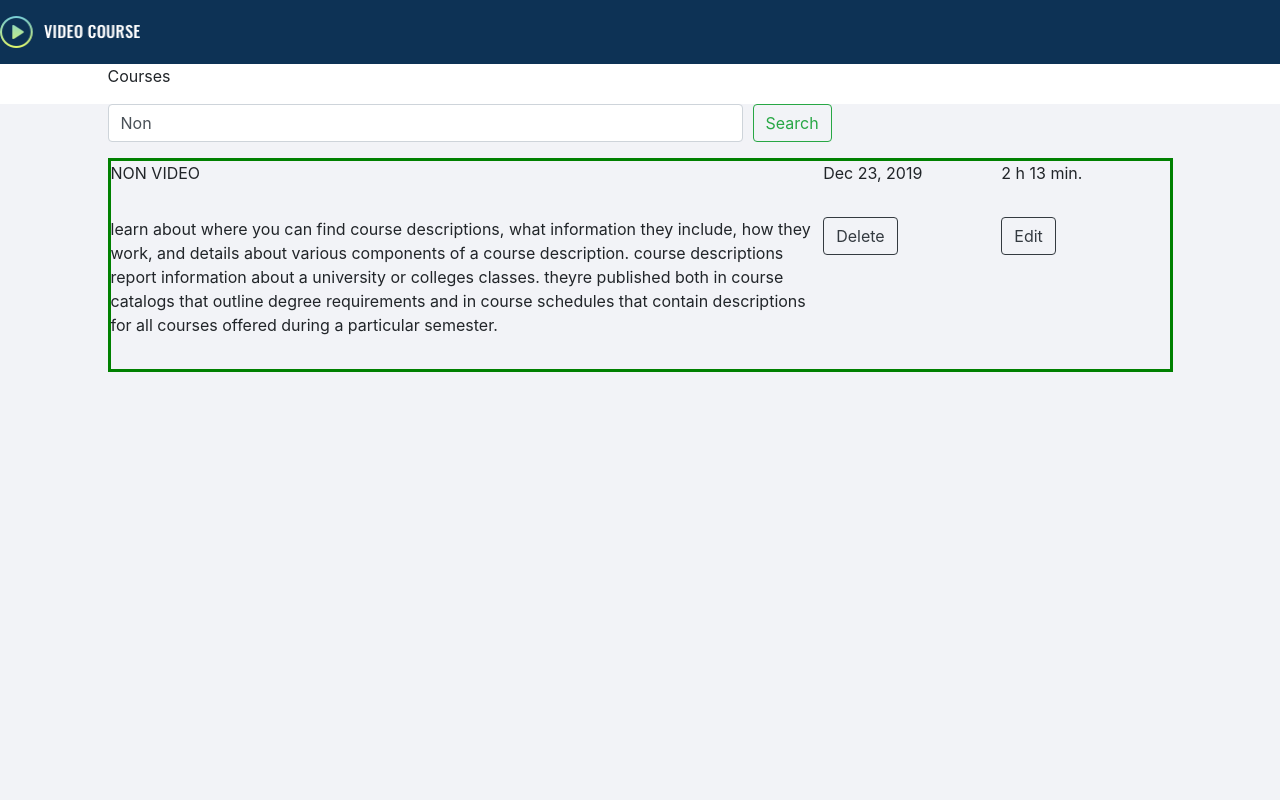
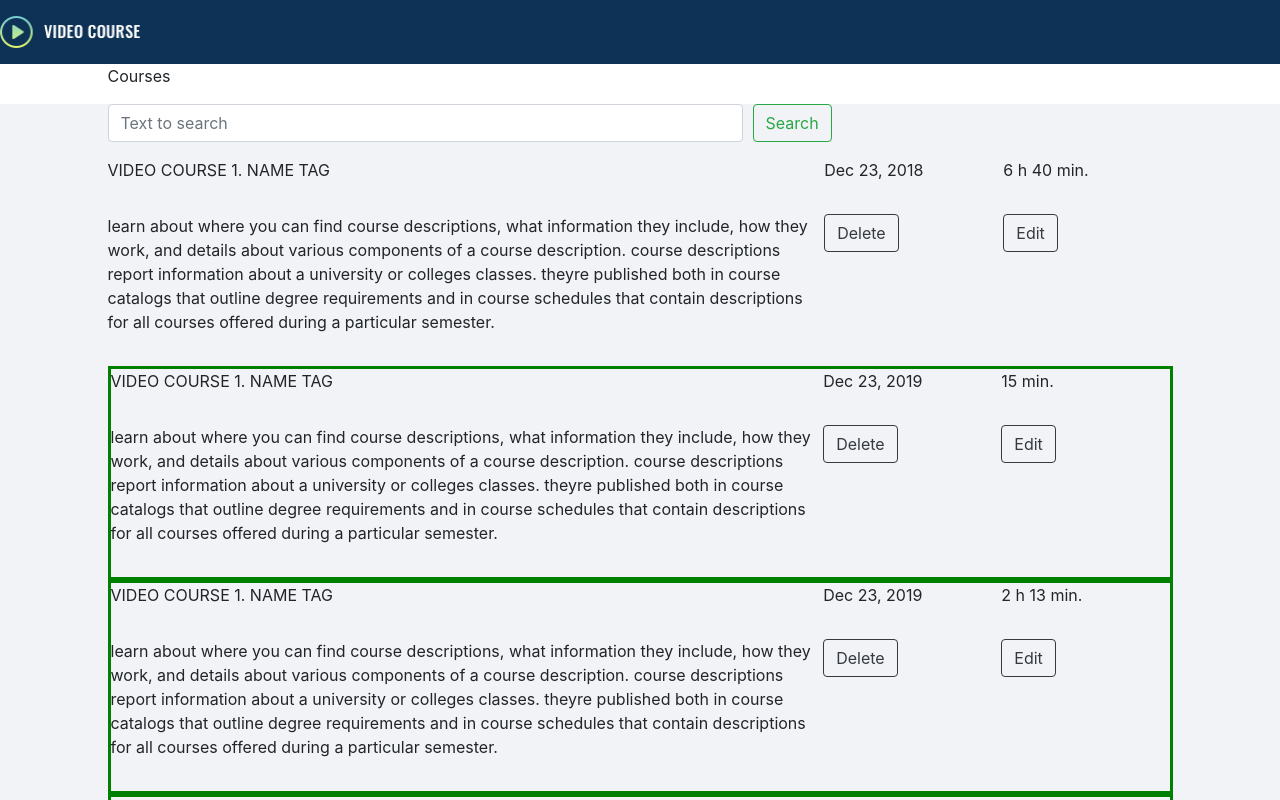
Before and after one commit to robertdrygala/angulartraining, an Angular app: page /welcome in a window 1280 px wide. Shown: the top 800 px of the page. Built offline with nearby package versions, Linux system fonts and the light colour scheme.

Commit message:
Add modal

```diff
--- a/package.json
+++ b/package.json
@@ -27,6 +27,7 @@
     "@angular/platform-browser": "~8.2.11",
     "@angular/platform-browser-dynamic": "~8.2.11",
     "@angular/router": "~8.2.11",
+    "@ng-bootstrap/ng-bootstrap": "^5.1.4",
     "angular-tslint-rules": "^1.20.1",
     "prettier": "^1.18.2",
     "rxjs": "~6.4.0",
--- a/src/app/app.module.ts
+++ b/src/app/app.module.ts
@@ -13,6 +13,7 @@ import { OrderByPipe } from './pipes/orderby.pipe';
 import { FilterPipe } from './pipes/filter.pipe';
 import { FormsModule } from '@angular/forms';
 import { CoreModule } from './core/core.module';
+import { NgbModule } from '@ng-bootstrap/ng-bootstrap';
 
 const COMPONENTS = [AppComponent, FooterComponent, HeaderComponent, CourseDetailsComponent, ListItemComponent];
 const DIRECTIVES = [PlateBorderHiglightDirective];
@@ -20,7 +21,12 @@ const PIPES = [DurationPipe, OrderByPipe, FilterPipe];
 
 @NgModule({
   declarations: [COMPONENTS, DIRECTIVES, PIPES],
-  imports: [BrowserModule, AppRoutingModule, FormsModule, CoreModule.forRoot( {storage: sessionStorage})],
+  imports: [
+    BrowserModule,
+    AppRoutingModule,
+    FormsModule,
+    CoreModule.forRoot({ storage: sessionStorage }),
+    NgbModule],
   providers: [],
   bootstrap: [AppComponent],
 })
--- a/src/app/course-details/course-details.component.ts
+++ b/src/app/course-details/course-details.component.ts
@@ -8,7 +8,7 @@ import { CourseServiceService } from '../services/course-service.service';
   styleUrls: ['./course-details.component.less'],
 })
 export class CourseDetailsComponent implements OnInit {
-  titleFilter = 'Non';
+  titleFilter = '';
 
   constructor(public courseService: CourseServiceService) {}
 
--- a/src/app/list-item/list-item.component.html
+++ b/src/app/list-item/list-item.component.html
@@ -18,12 +18,20 @@
     <div class="form-group col-md-8">
       <p>{{todoItem.description | lowercase}}</p>
     </div>
+    <!-- <div class="form-group col-md-2">
+      <button type="button"
+              class="btn btn-outline-dark remove.button"
+              (click)="remove()">Delete</button>
+    </div> -->
     <div class="form-group col-md-2">
       <button type="button"
               class="btn btn-outline-dark remove.button"
-              (click)="remove()">Delete</button>
+              (click)="openModuleModal(content)">Delete</button>
     </div>
-    <div class="form-group col-md-2">
+
+    <div class="
+              form-group
+              col-md-2">
       <button type="button"
               class="btn btn-outline-dark"
               (click)="remove()">Edit</button>
@@ -31,3 +39,24 @@
   </div>
 
 </section>
+
+<ng-template #content
+             let-modal>
+
+  <h4 class="modal-title"
+      id="modal-basic-title">Do you really wan't to delete this course...</h4>
+
+  <div class="modal-footer">
+    <button type="button"
+            class="btn btn-outline-dark"
+            aria-label="Close"
+            (click)="modal.dismiss('Cross click')">
+      <span aria-hidden="true">Close</span>
+    </button>
+
+    <button type="button"
+            class="btn btn-outline-dark"
+            (click)="modal.close('Save click')">Delete</button>
+  </div>
+
+</ng-template>
--- a/src/app/list-item/list-item.component.ts
+++ b/src/app/list-item/list-item.component.ts
@@ -2,6 +2,7 @@ import { Component, OnInit, Input, OnChanges, EventEmitter, Output } from '@angu
 import { CourseItem } from '../model/course-item';
 
 import { SimpleChanges } from '@angular/core';
+import { NgbModal } from '@ng-bootstrap/ng-bootstrap';
 
 @Component({
   selector: 'app-list-item',
@@ -13,7 +14,7 @@ export class ListItemComponent implements OnInit, OnChanges {
 
   @Input() public todoItem: CourseItem = new CourseItem();
 
-  constructor() {}
+  constructor(public modalService: NgbModal) {}
 
   ngOnInit() {}
 
@@ -22,4 +23,13 @@ export class ListItemComponent implements OnInit, OnChanges {
   public remove(): void {
     this.removeItem.emit(this.todoItem);
   }
+
+  public openModuleModal(content: any) {
+    this.modalService.open(content, { ariaLabelledBy: 'modal-basic-title', size: 'lg' }).result.then(
+      result => {
+        this.remove();
+      },
+      reason => {},
+    );
+  }
 }
```
Also changed, not shown: 2 other files (tests, documents, lock files or other folders).
